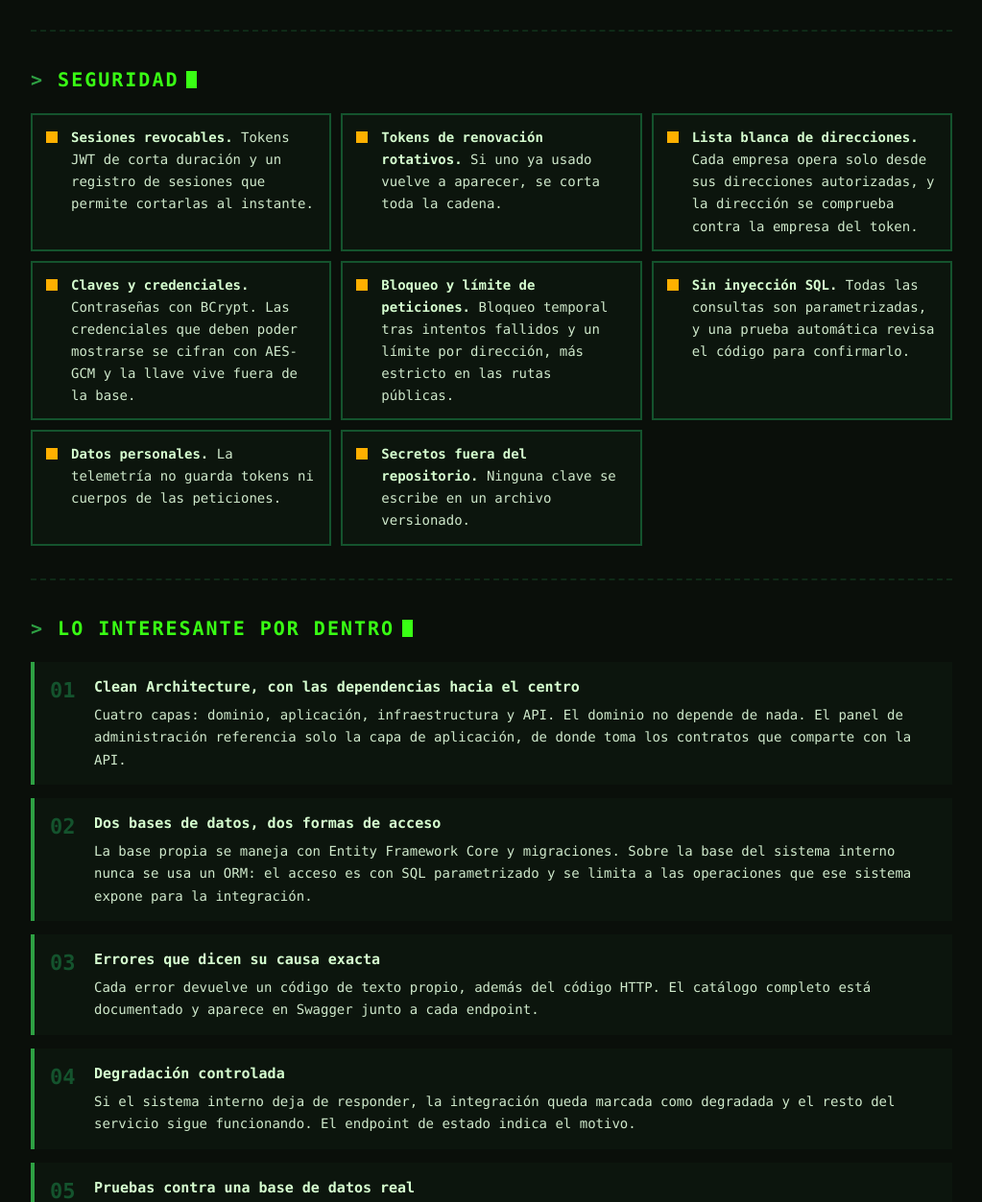
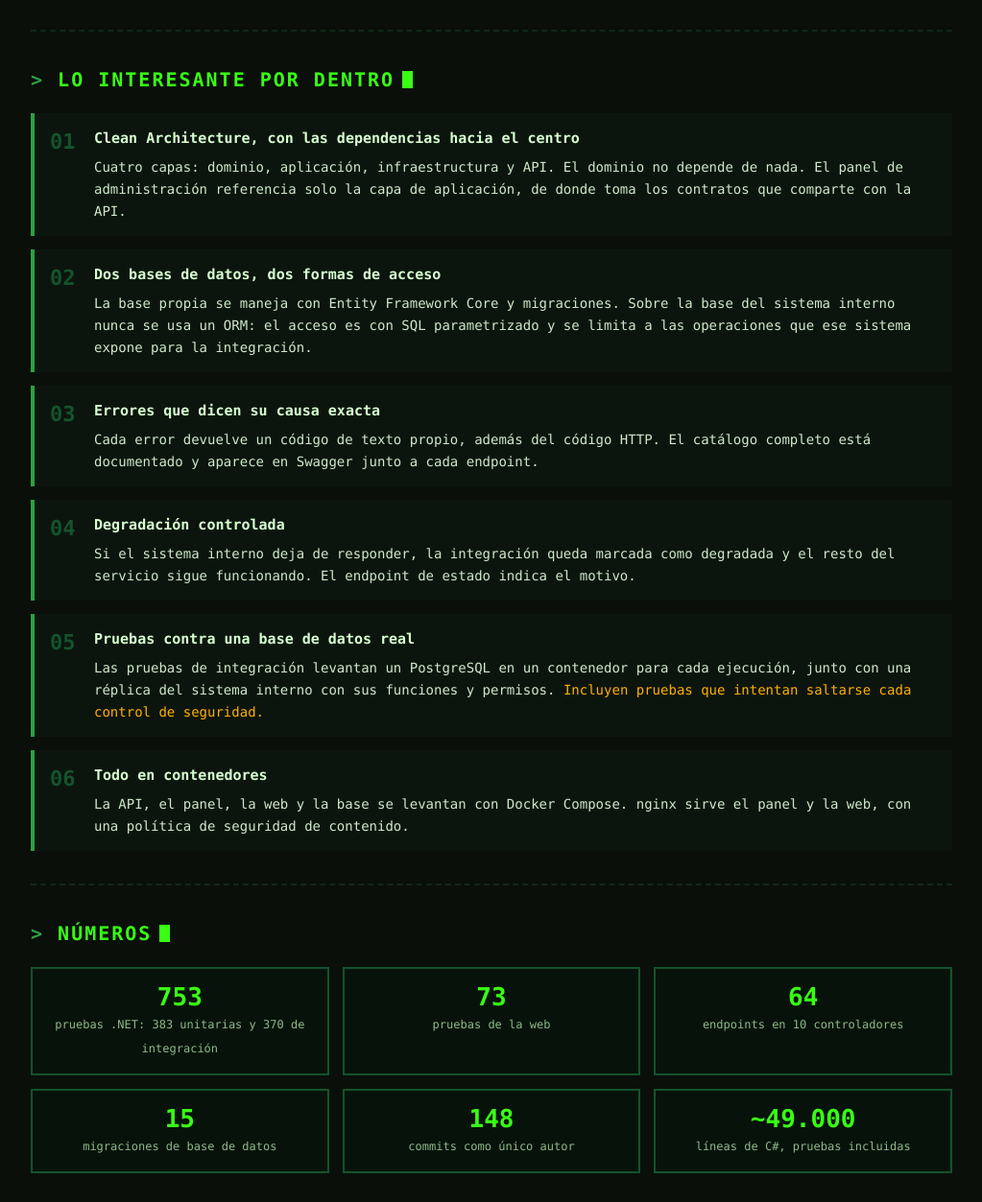
Before and after one commit to ExOBrienX/ExOBrienX, a plain HTML site: page docs/sistema-api/index.html in a window 1280 px wide. Shown: the part 1261-2514 px from the top of the page at 96% size, without its empty margins (128-1151 px from the left). Drawn offline with Linux system fonts and the light colour scheme.

Commit message:
Sistema API: quitar lista de seguridad y dato de instrucciones

```diff
--- a/docs/sistema-api/index.html
+++ b/docs/sistema-api/index.html
@@ -27,10 +27,6 @@
   }
   .flow .okk { opacity: 0; animation: okk 3.6s steps(1) infinite; }
   @keyframes okk { 0%, 55% { opacity: 0; } 56%, 92% { opacity: 1; } 93%, 100% { opacity: 0; } }
-  ul.sec { list-style: none; margin: 0; padding: 0; display: grid; gap: 10px; grid-template-columns: repeat(auto-fit, minmax(290px, 1fr)); }
-  ul.sec li { background: var(--panel); border: 2px solid var(--g3); padding: 12px 14px 12px 40px; position: relative; font-size: 14px; }
-  ul.sec li::before { content: ""; position: absolute; left: 14px; top: 17px; width: 12px; height: 12px; background: var(--am); }
-  ul.sec b { color: var(--wh); }
 </style>
 </head>
 <body>
@@ -121,20 +117,6 @@
   </section>
 
   <section>
-    <h2>Seguridad</h2>
-    <ul class="sec">
-      <li><b>Sesiones revocables.</b> Tokens JWT de corta duración y un registro de sesiones que permite cortarlas al instante.</li>
-      <li><b>Tokens de renovación rotativos.</b> Si uno ya usado vuelve a aparecer, se corta toda la cadena.</li>
-      <li><b>Lista blanca de direcciones.</b> Cada empresa opera solo desde sus direcciones autorizadas, y la dirección se comprueba contra la empresa del token.</li>
-      <li><b>Claves y credenciales.</b> Contraseñas con BCrypt. Las credenciales que deben poder mostrarse se cifran con AES-GCM y la llave vive fuera de la base.</li>
-      <li><b>Bloqueo y límite de peticiones.</b> Bloqueo temporal tras intentos fallidos y un límite por dirección, más estricto en las rutas públicas.</li>
-      <li><b>Sin inyección SQL.</b> Todas las consultas son parametrizadas, y una prueba automática revisa el código para confirmarlo.</li>
-      <li><b>Datos personales.</b> La telemetría no guarda tokens ni cuerpos de las peticiones.</li>
-      <li><b>Secretos fuera del repositorio.</b> Ninguna clave se escribe en un archivo versionado.</li>
-    </ul>
-  </section>
-
-  <section>
     <h2>Lo interesante por dentro</h2>
     <ol class="deep">
       <li><h3>Clean Architecture, con las dependencias hacia el centro</h3><p>Cuatro capas: dominio, aplicación, infraestructura y API. El dominio no depende de nada. El panel de administración referencia solo la capa de aplicación, de donde toma los contratos que comparte con la API.</p></li>
@@ -154,7 +136,7 @@
       <div class="stat"><b>64</b><span>endpoints en 10 controladores</span></div>
       <div class="stat"><b>15</b><span>migraciones de base de datos</span></div>
       <div class="stat"><b>148</b><span>commits como único autor</span></div>
-      <div class="stat"><b>34 / 34</b><span>instrucciones del encargo cumplidas</span></div>
+      <div class="stat"><b>~49.000</b><span>líneas de C#, pruebas incluidas</span></div>
     </div>
   </section>
 
```
